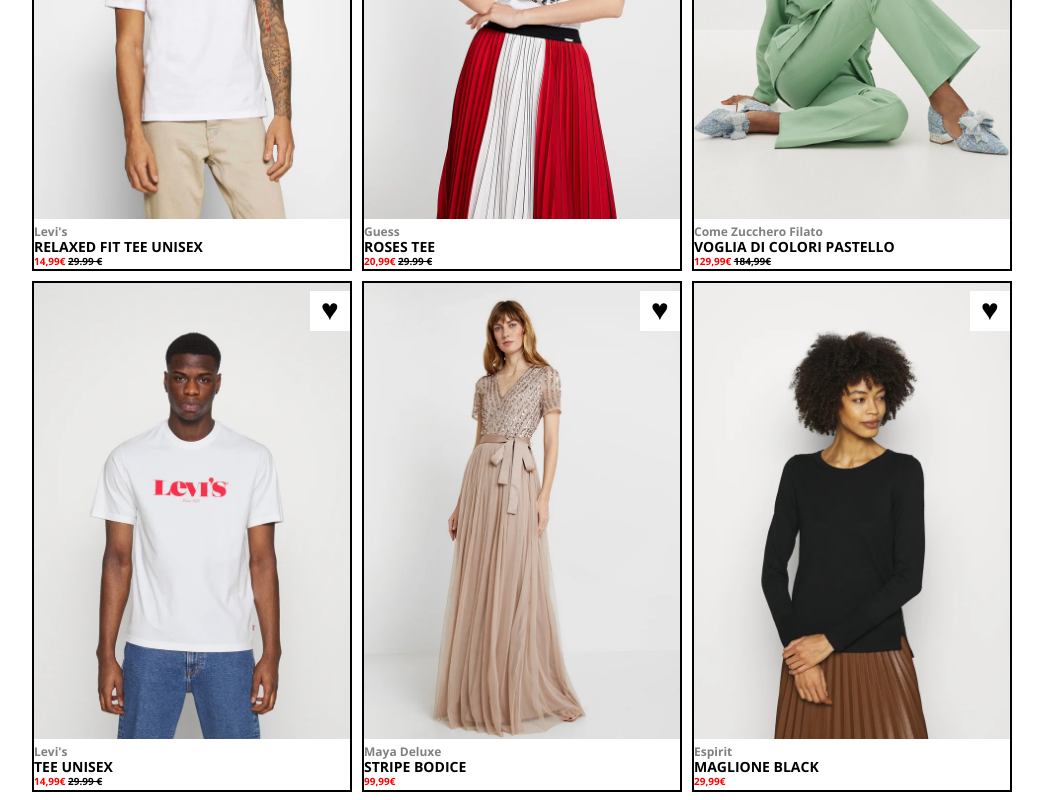
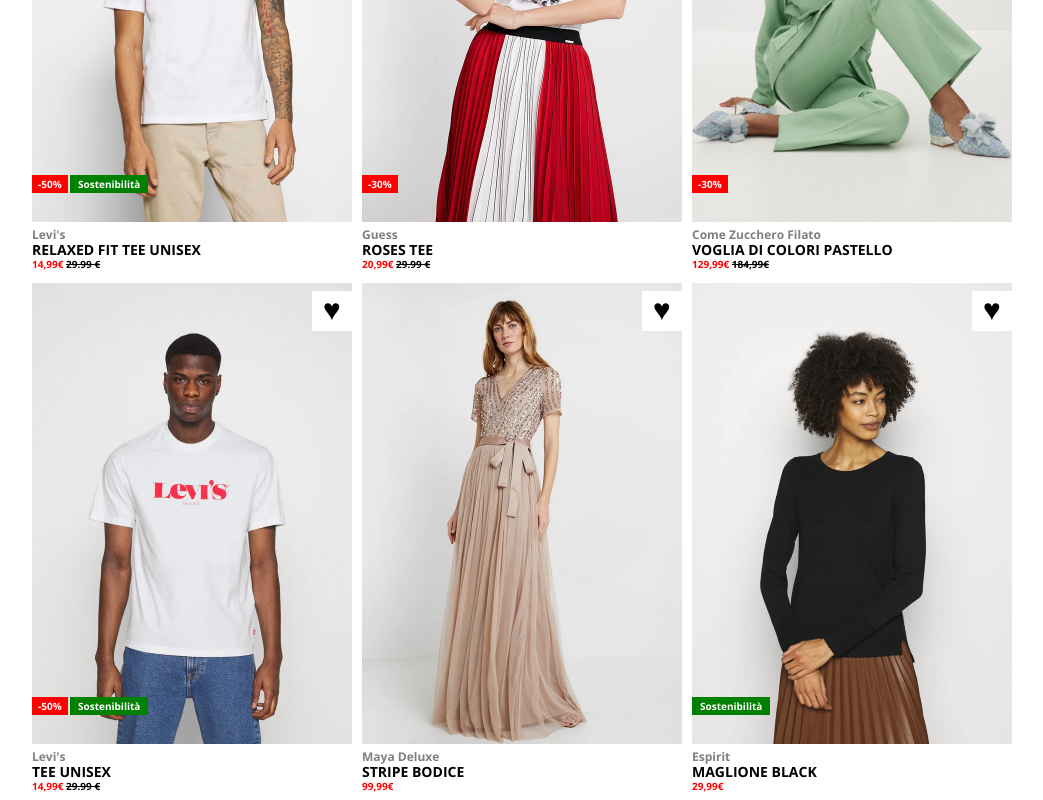
Before and after one commit to AndreaPotenza3/html-css-boolando, a plain HTML site: page index.html in a window 1280 px wide. Shown: the part 334-1134 px from the top of the page, without its empty margins (113-1156 px from the left). Drawn offline with nearby package versions, Linux system fonts and the light colour scheme.

Commit message:
agginte etichette

```diff
--- a/css/app.css
+++ b/css/app.css
@@ -148,6 +148,47 @@
     line-height: 35px;
 }
 
+.discount{
+    z-index: 2;
+    background-color: red;
+    position: absolute;
+    left: 0;
+    bottom: 80px;
+    font-size: 10px;
+    color: white;
+    font-weight: bold;
+    padding: 2px 6px;
+    display: inline-block;
+}
+
+.material{
+    z-index: 2;
+    background-color: green;
+    position: absolute;
+    left: 38px;
+    bottom: 80px;
+    font-size: 10px;
+    color: white;
+    font-weight: bold;
+    display: inline-block;
+    padding: 2px 8px;
+}
+
+.material.last{
+    z-index: 2;
+    background-color: green;
+    position: absolute;
+    left: 0px;
+    bottom: 80px;
+    font-size: 10px;
+    color: white;
+    font-weight: bold;
+    display: inline-block;
+    padding: 2px 8px;
+}
+
+
+
 
 
 /* DEBUG */
--- a/index.html
+++ b/index.html
@@ -33,45 +33,49 @@
                 <div class="main-content">
                     <div class="container">
                         <div class="row">
-                    <div class="col-33 debug">
-                        <img class="model"src="./img/1.webp" alt="">
+                            <div class="col-33">
+                                <img class="model" src="./img/1.webp" alt="">
                                 <div>
                                     <p class="marca">Levi's</p>
                                     <p class="description"><strong>RELAXED FIT TEE UNISEX</strong></p>
                                     <p class="sconto"><strong>14,99&euro;</strong> <s>29.99 &euro;</s></p>
                                     <span class="heart">&hearts;</span>
+                                    <span class="discount">-50%</span><span class="material">Sostenibilità</span>
                                 </div>
 
                             </div>
-                    <div class="col-33 debug">
-                        <img class="model"src="./img/2.webp" alt="">
+                            <div class="col-33">
+                                <img class="model" src="./img/2.webp" alt="">
                                 <div>
                                     <p class="marca">Guess</p>
                                     <p class="description"><strong>ROSES TEE</strong></p>
                                     <p class="sconto"><strong>20,99&euro;</strong> <s>29.99 &euro;</s></p>
                                     <span class="heart">&hearts;</span>
+                                    <span class="discount">-30%</span>
                                 </div>
                             </div>
-                    <div class="col-33 debug">
-                        <img class="model"src="./img/3.webp" alt="">
+                            <div class="col-33">
+                                <img class="model" src="./img/3.webp" alt="">
                                 <div>
                                     <p class="marca">Come Zucchero Filato</p>
                                     <p class="description"><strong>VOGLIA DI COLORI PASTELLO</strong></p>
                                     <p class="sconto"><strong>129,99&euro;</strong> <s>184,99&euro;</s></p>
                                     <span class="heart">&hearts;</span>
+                                    <span class="discount">-30%</span>
                                 </div>
                             </div>
-                    <div class="col-33 debug">
-                        <img class="model"src="./img/4.webp" alt="">
+                            <div class="col-33">
+                                <img class="model" src="./img/4.webp" alt="">
                                 <div>
                                     <p class="marca">Levi's</p>
                                     <p class="description"><strong>TEE UNISEX</strong></p>
                                     <p class="sconto"><strong>14,99&euro;</strong> <s>29.99 &euro;</s></p>
                                     <span class="heart">&hearts;</span>
+                                    <span class="discount">-50%</span><span class="material">Sostenibilità</span>
                                 </div>
                             </div>
-                    <div class="col-33 debug">
-                        <img class="model"src="./img/5.webp" alt="">
+                            <div class="col-33">
+                                <img class="model" src="./img/5.webp" alt="">
                                 <div>
                                     <p class="marca">Maya Deluxe</p>
                                     <p class="description"><strong>STRIPE BODICE</strong></p>
@@ -79,13 +83,14 @@
                                     <span class="heart">&hearts;</span>
                                 </div>
                             </div>
-                    <div class="col-33 debug">
-                        <img class="model"src="./img/6.webp" alt="">
+                            <div class="col-33">
+                                <img class="model" src="./img/6.webp" alt="">
                                 <div>
                                     <p class="marca">Espirit</p>
                                     <p class="description"><strong>MAGLIONE BLACK</strong></p>
                                     <p class="sconto"><strong>29,99&euro;</strong></p>
                                     <span class="heart">&hearts;</span>
+                                    <span class="material last">Sostenibilità</span>
                                 </div>
                             </div>
                         </div>
```
Lines whose indentation alone changed are shown as unchanged.
